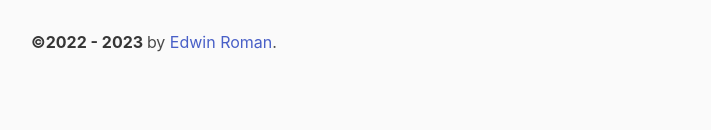
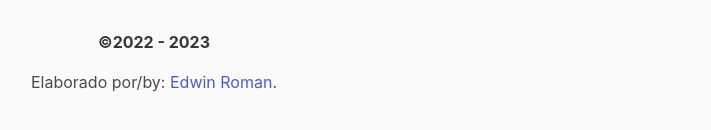
Before and after one commit to Edwinroman30/Portfolio, a React (Vite) app: page /sobre-mi in a window 1280 px wide. Shown: the part 2174-2304 px from the top of the page, without its empty margins (486-1197 px from the left). Built offline with nearby package versions, Linux system fonts and the light colour scheme.

Commit message:
Hyperlinks fix

```diff
--- a/src/components/Footer.tsx
+++ b/src/components/Footer.tsx
@@ -6,7 +6,10 @@ function Footer() {
     <footer className="footer">
         <div className="content has-text-centered">
             <p>
-                <strong>©2022 - {new Date().getUTCFullYear()} </strong> by <a href="/about">Edwin Roman</a>.
+                <strong>©2022 - {new Date().getUTCFullYear()} </strong>
+            </p>
+            <p>Elaborado por/by:
+              <a href="/sobre-mi"> Edwin Roman</a>.
             </p>
         </div>
     </footer>
```
